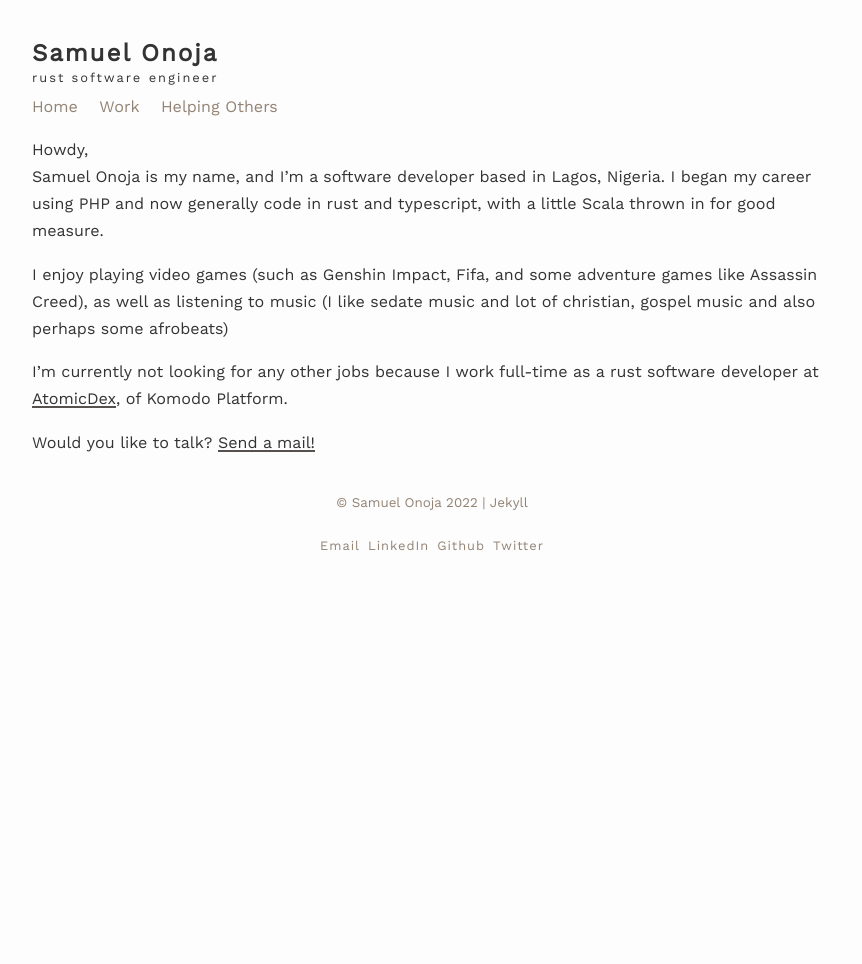
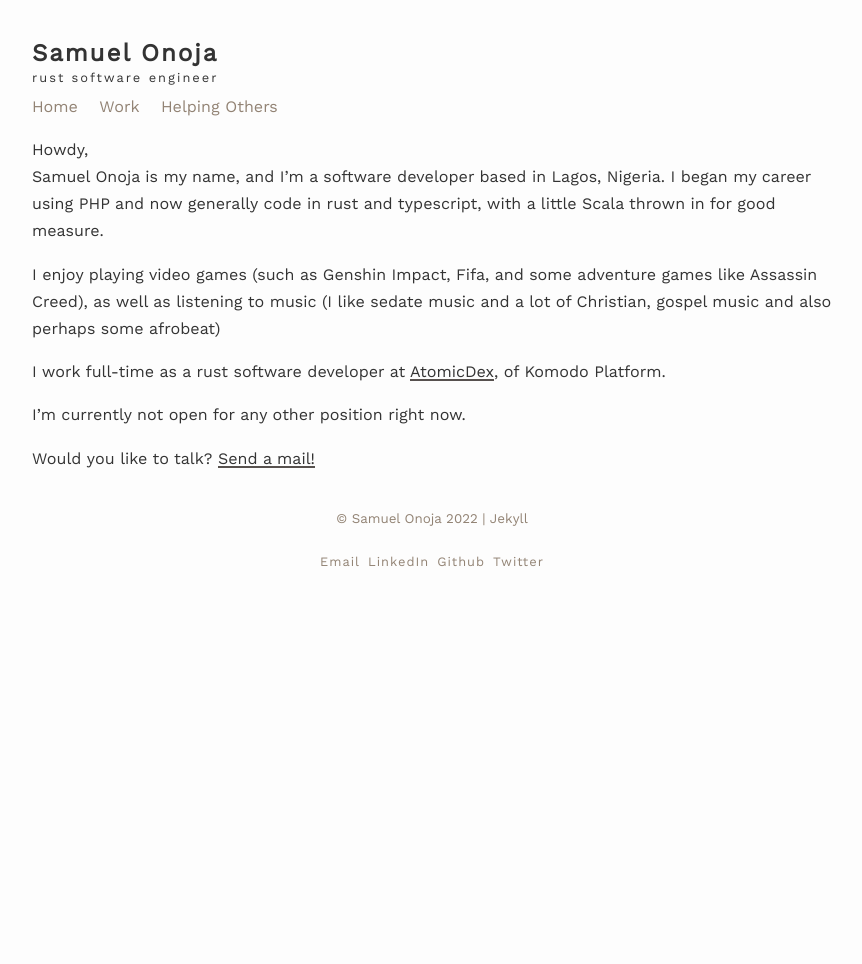
Before and after one commit to borngraced/bgd, a Jekyll site: the page built from index.md, in a window 1280 px wide. Shown: the whole page, without its empty margins (208-1070 px from the left). Built offline with Jekyll 4.4.1, drawn with Linux system fonts in a browser that asks for light colours; nearby versions of some CDN libraries.

Commit message:
fix typo

```diff
--- a/index.md
+++ b/index.md
@@ -9,8 +9,10 @@ published: true
 Howdy, <br/>
 Samuel Onoja is my name, and I'm a software developer based in Lagos, Nigeria. I began my career using PHP and now generally code in rust and typescript, with a little Scala thrown in for good measure.
 
-I enjoy playing video games (such as Genshin Impact, Fifa, and some adventure games like Assassin Creed), as well as listening to music (I like sedate music and lot of christian, gospel music and also perhaps some afrobeats)
+I enjoy playing video games (such as Genshin Impact, Fifa, and some adventure games like Assassin Creed), as well as listening to music (I like sedate music and a lot of Christian, gospel music and also perhaps some afrobeat)
 
-I'm currently not looking for any other jobs because I work full-time as a rust software developer at [AtomicDex](https://github.com/KomodoPlatform/atomicDEX-API){:target="\_blank"}, of Komodo Platform.
+I work full-time as a rust software developer at [AtomicDex](https://github.com/KomodoPlatform/atomicDEX-API){:target="\_blank"}, of Komodo Platform.
+
+I'm currently not open for any other position right now.
 
 Would you like to talk? [Send a mail!](https://mail:samiodev@icloud.comI){:target="\_blank"}
```
